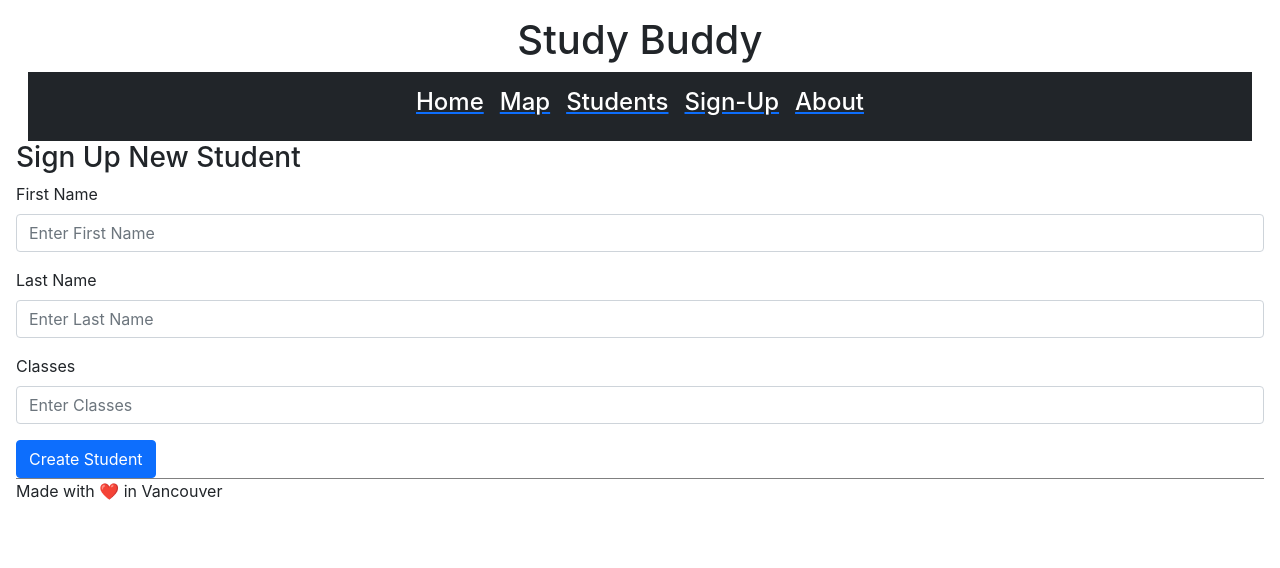
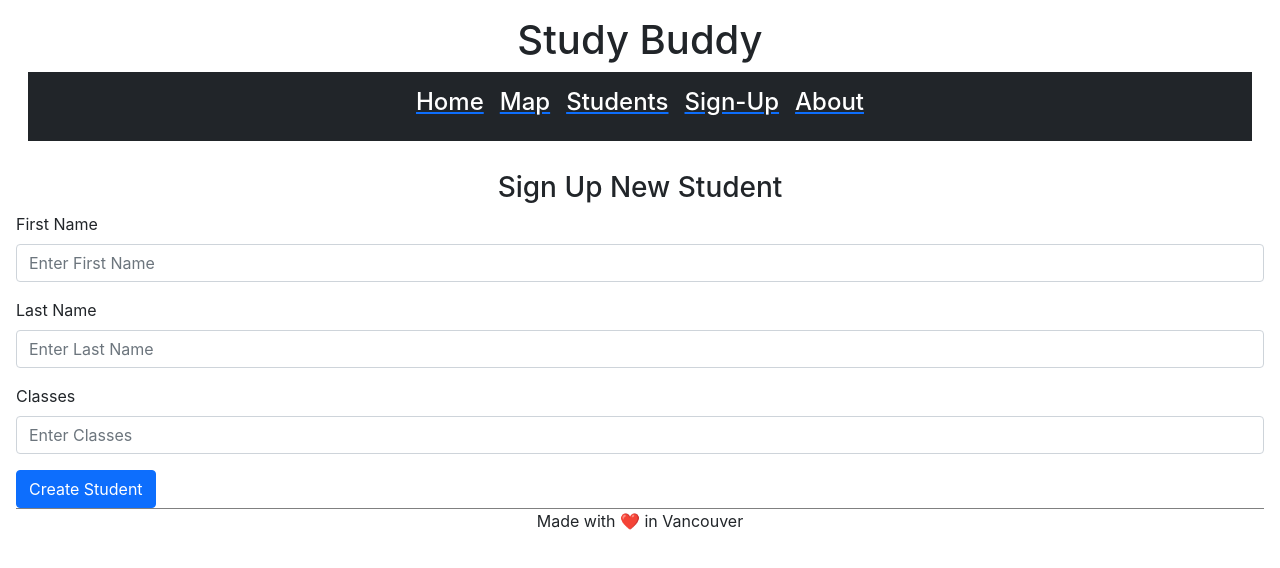
Before and after one commit to corbinjensen/study-buddies, a React (Create React App) app in the folder my-app/: page /create in a window 1280 px wide. Shown: the top 568 px of the page. Built offline with nearby package versions, Linux system fonts and the light colour scheme.

Commit message:
centered text

```diff
--- a/my-app/src/components/Create.js
+++ b/my-app/src/components/Create.js
@@ -51,7 +51,7 @@ function updateForm(value) {
 // This following section will display the form that takes the input from the user.
 return (
     <>
-        <h3>Sign Up New Student</h3>
+        <h3 style={{ paddingTop: '30px', textAlign: 'center' }}>Sign Up New Student</h3>
         <Form onSubmit={onSubmit}>
             <Form.Group className="mb-3" controlID="formBasicText">
                 <Form.Label>First Name</Form.Label>
--- a/my-app/src/components/Footer.js
+++ b/my-app/src/components/Footer.js
@@ -2,7 +2,7 @@ import React from 'react';
 
 const Footer = () => (
     <>
-        <footer style={{ borderTop: '1px solid grey' }}>Made with ❤️ in Vancouver</footer>
+        <footer style={{ borderTop: '1px solid grey', textAlign: 'center' }}>Made with ❤️ in Vancouver</footer>
     </>
 )
 
--- a/my-app/src/pages/About.js
+++ b/my-app/src/pages/About.js
@@ -4,7 +4,7 @@ import DataStore from '../dataStore';
 
 export default function About() {
     return (
-      <main style={{ padding: "1rem 0" }}>
+      <main style={{ padding: "1rem 0", textAlign: "center"}}>
         <p>Pandemic bringing your mood down? Need some social interaction safely?</p>
         <p>This is the place for you!</p>
         <p>Find a Study Buddy™ within seconds and start finding friends online!</p>
```
